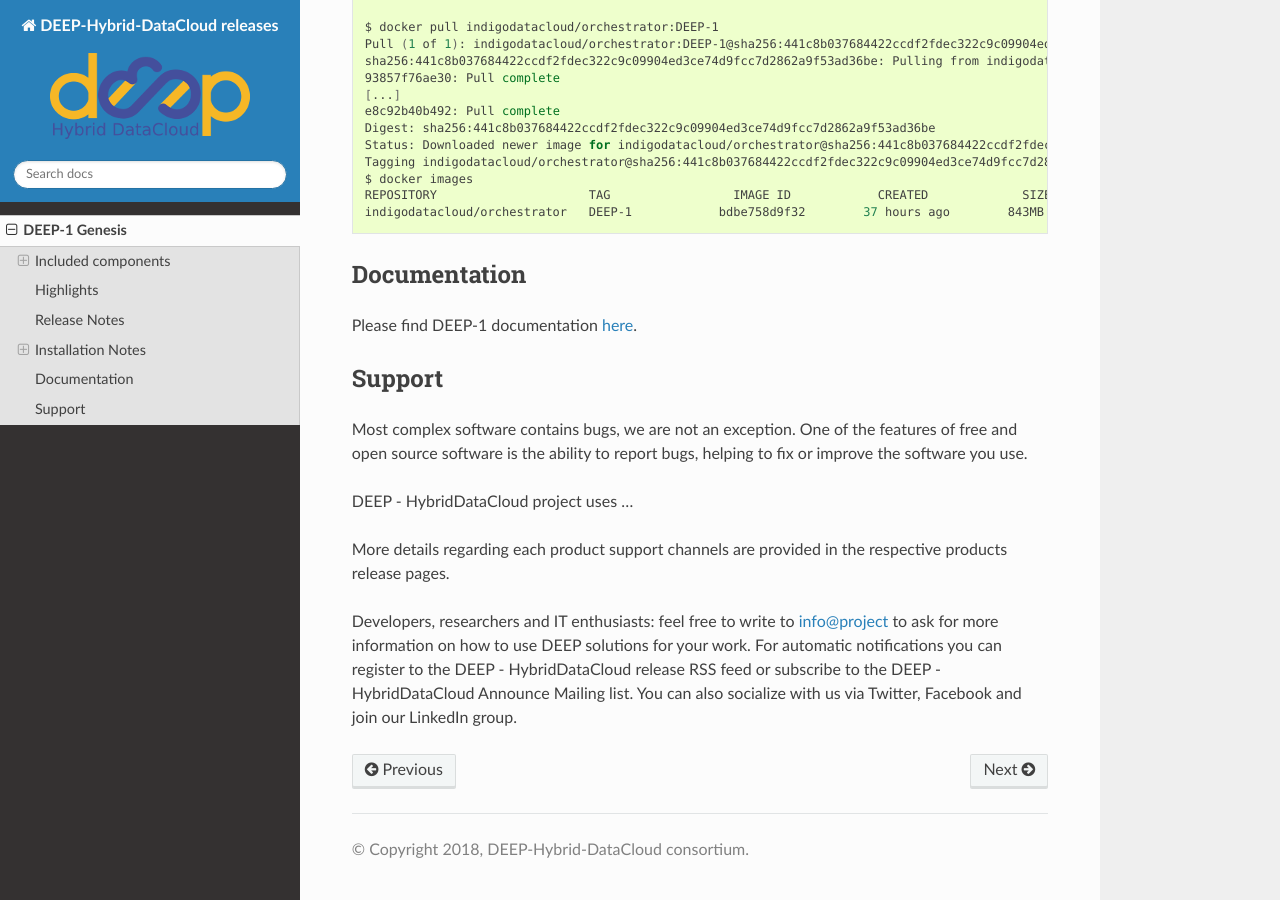
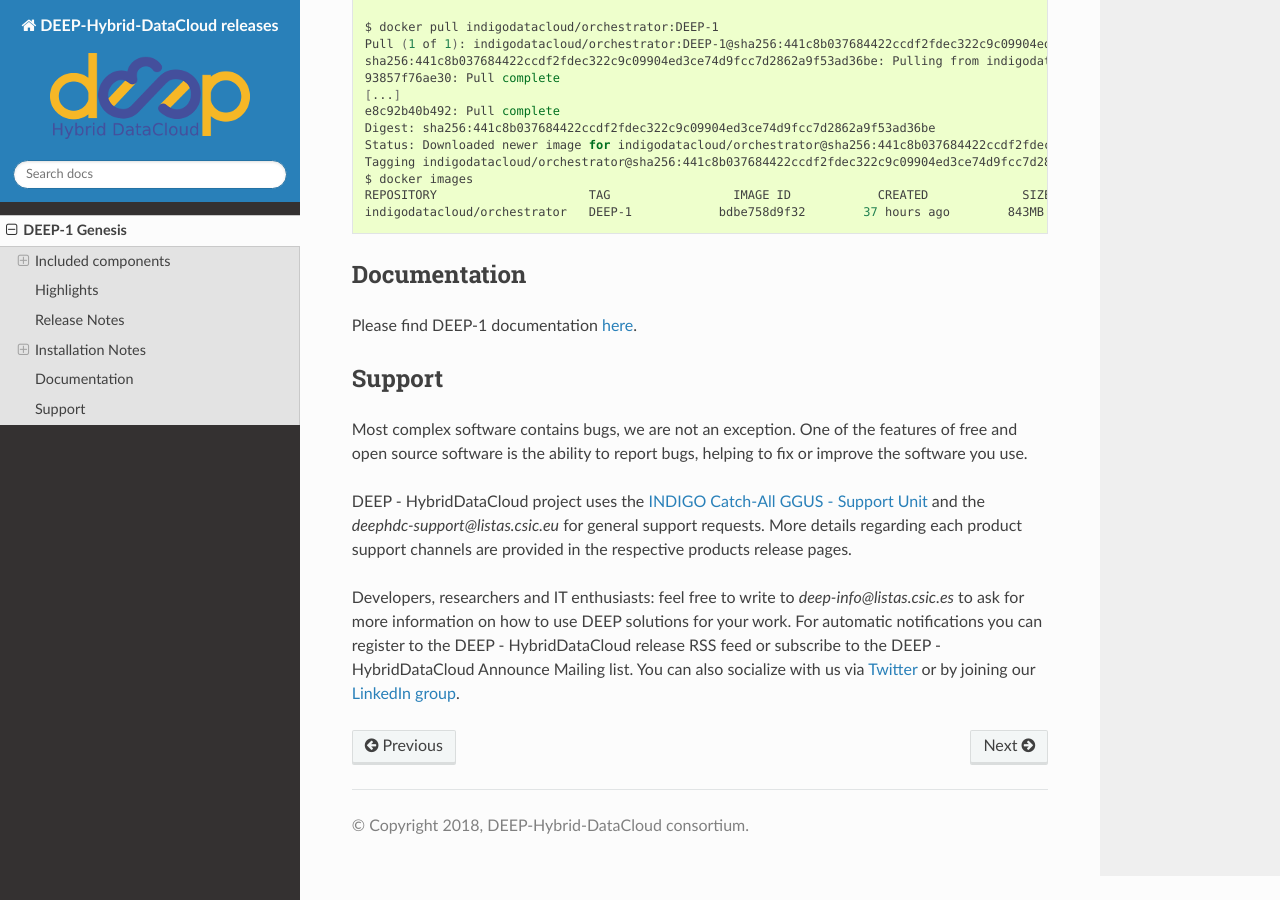
Before and after one commit to deephdc/deep-releases, a Sphinx documentation site: the page built from source/releases/genesis/index.rst, in a window 1280 px wide and 900 px high, scrolled down 3834 px. Built offline with Sphinx 7.4.7 and the Read the Docs theme 2.0.0, drawn with Linux system fonts in a browser that asks for light colours.

Commit message:
added support refs

```diff
--- a/source/releases/genesis/index.rst
+++ b/source/releases/genesis/index.rst
@@ -222,7 +222,7 @@
 Documentation
 -------------
 
-Please find DEEP-1 documentation `here <https://releases.deep-hybrid-datacloud.eu/en/preview/releases/genesis/index.html#included-components>`__.
+Please find DEEP-1 documentation `here <https://releases.deep-hybrid-datacloud.eu/en/preview/releases/genesis/index.html#included-components>`_.
 
 Support
 -------
@@ -231,14 +231,14 @@
 features of free and open source software is the ability to report bugs,
 helping to fix or improve the software you use.
 
-DEEP - HybridDataCloud project uses …
-
+DEEP - HybridDataCloud project uses the `INDIGO Catch-All GGUS - Support Unit <https://wiki.egi.eu/wiki/GGUS:INDIGO_DataCloud_Catch-all_FAQ>`_ and
+the *deephdc-support@listas.csic.eu* for general support requests.
 More details regarding each product support channels are provided in the
 respective products release pages.
 
 Developers, researchers and IT enthusiasts: feel free to write to
-info@project to ask for more information on how to use DEEP solutions
+*deep-info@listas.csic.es* to ask for more information on how to use DEEP solutions
 for your work. For automatic notifications you can register to the DEEP
 - HybridDataCloud release RSS feed or subscribe to the DEEP -
 HybridDataCloud Announce Mailing list. You can also socialize with us
-via Twitter, Facebook and join our LinkedIn group.
+via `Twitter <http://twitter.com/DEEP_eu>`_ or by joining our `LinkedIn group <https://www.linkedin.com/groups/12093546>`_.
```
